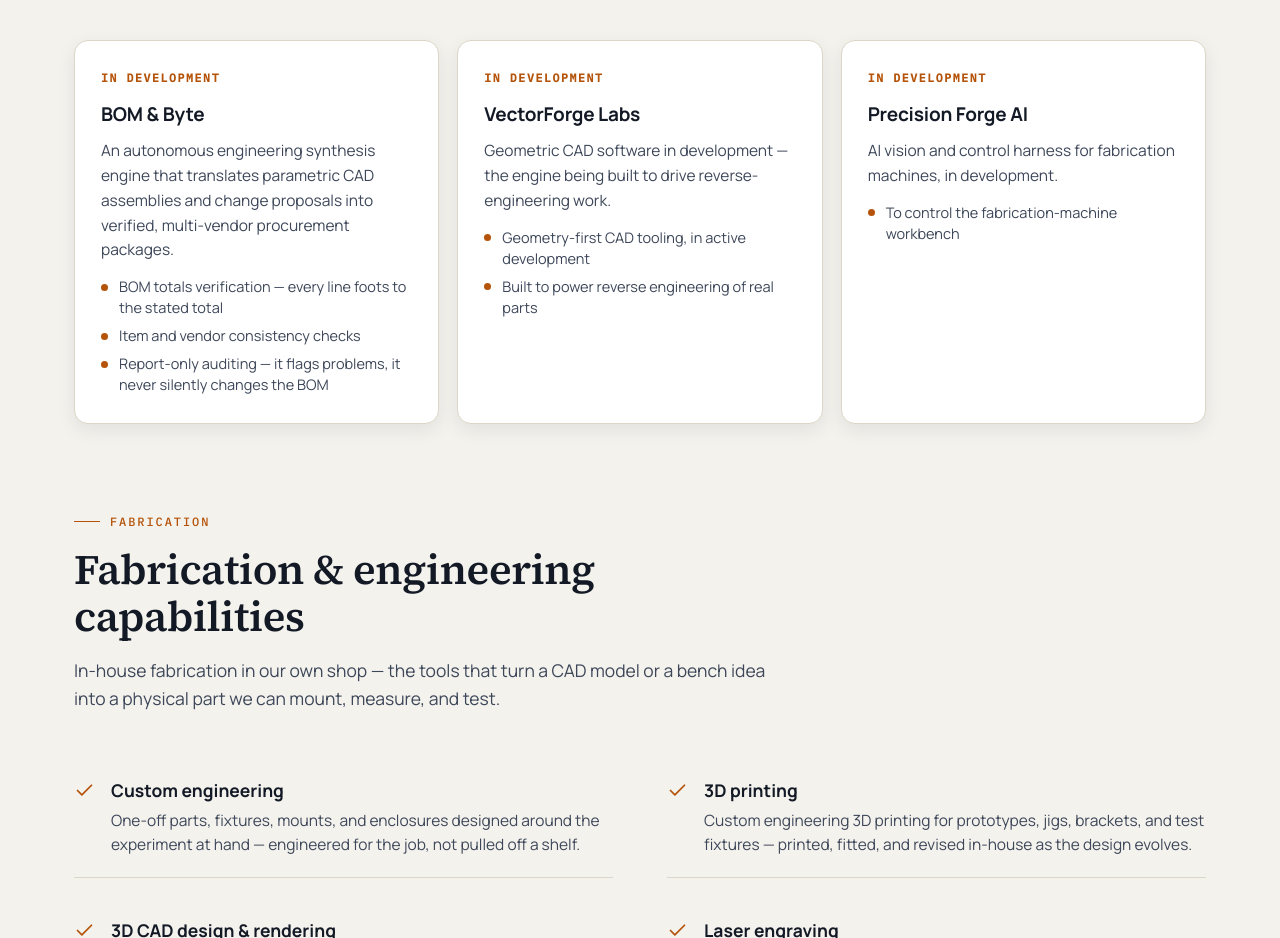
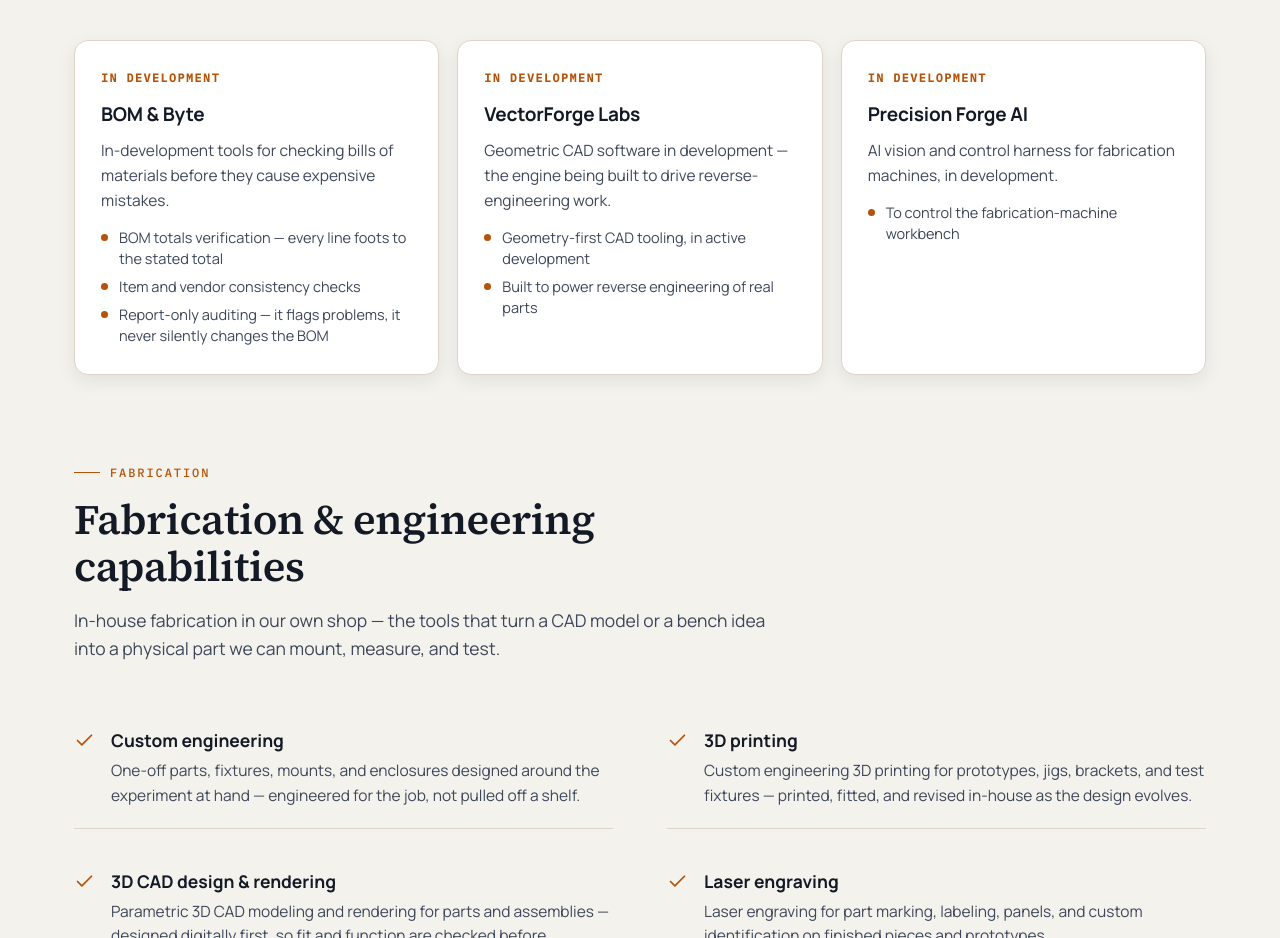
Before and after one commit to Ldiggity667/precisionforgeholdings.github.io, a plain HTML site: page index.html in a window 1280 px wide. Shown: the part 3920-4858 px from the top of the page. Drawn offline with Linux system fonts and the light colour scheme.

Commit message:
Correct BOM & Byte card description to match reality

```diff
--- a/index.html
+++ b/index.html
@@ -628,7 +628,7 @@
         <article class="fcard reveal">
           <span class="kind">In development</span>
           <h3>BOM &amp; Byte</h3>
-          <p>An autonomous engineering synthesis engine that translates parametric CAD assemblies and change proposals into verified, multi-vendor procurement packages.</p>
+          <p>In-development tools for checking bills of materials before they cause expensive mistakes.</p>
           <ul class="feats">
             <li>BOM totals verification — every line foots to the stated total</li>
             <li>Item and vendor consistency checks</li>
```
